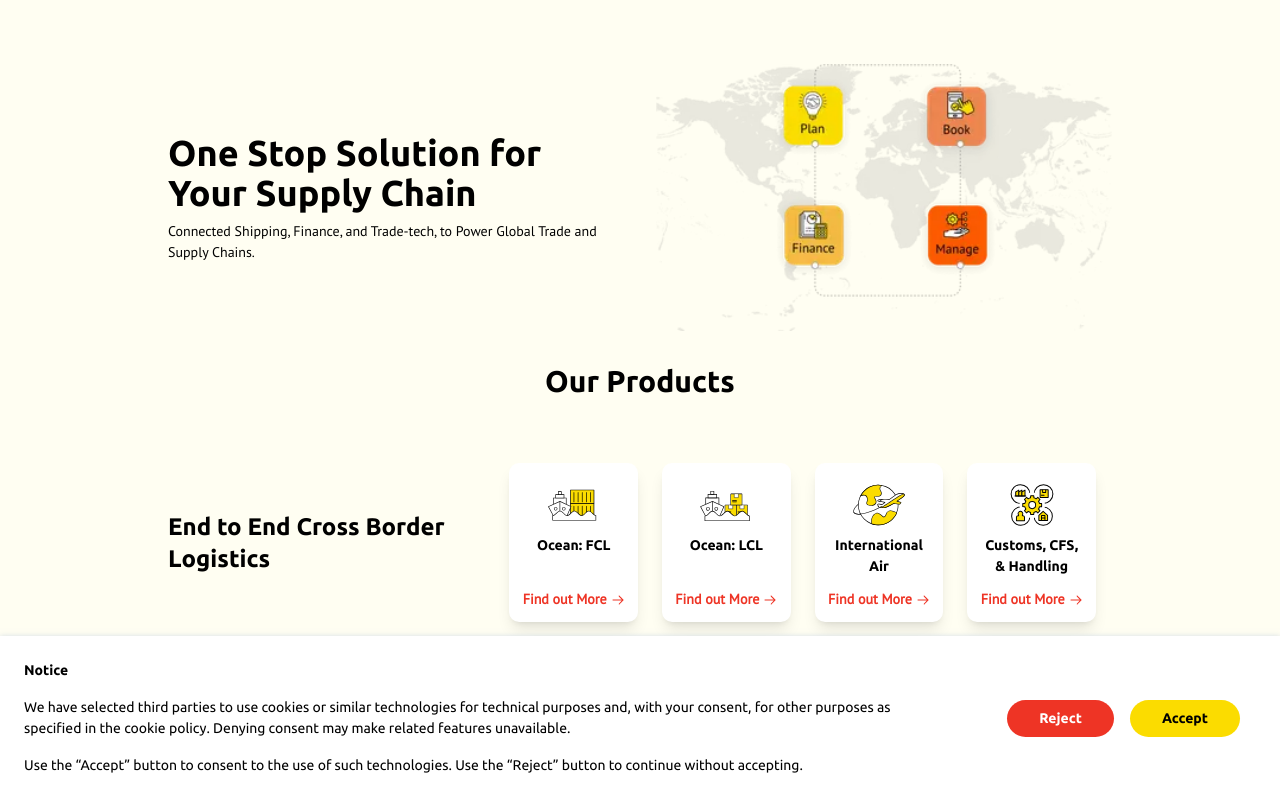
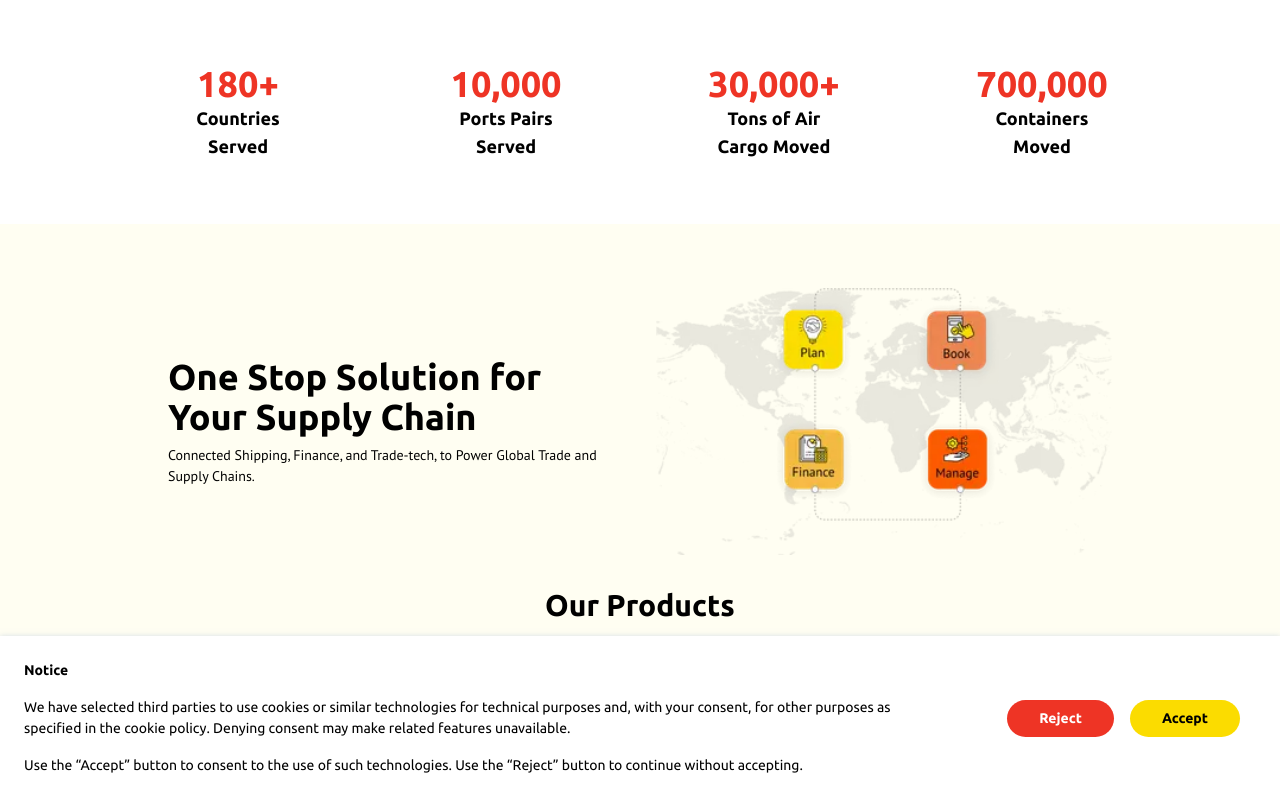
Before and after one commit to LazyCoder-1506/cogo-home-clone, a React (Create React App) app: page / in a window 1280 px wide. Shown: the top 798 px of the page. Built offline with nearby package versions, Linux system fonts and the light colour scheme.

Commit message:
numbers section added

```diff
--- a/package.json
+++ b/package.json
@@ -7,6 +7,7 @@
     "@testing-library/react": "^13.4.0",
     "@testing-library/user-event": "^13.5.0",
     "react": "^18.2.0",
+    "react-countup": "^6.4.2",
     "react-dom": "^18.2.0",
     "react-scripts": "5.0.1",
     "web-vitals": "^2.1.4"
--- a/src/App.js
+++ b/src/App.js
@@ -1,12 +1,14 @@
 import './App.css';
 
 import CookieSection from './components/CookieSection';
+import NumbersSection from './components/NumbersSection';
 import OneStopSolution from './components/OneStopSolution';
 import OurProducts from './components/OurProducts';
 
 function App() {
   return (
     <div className="App">
+      <NumbersSection />
       <div className='bg-light'>
         <OneStopSolution />
         <OurProducts />
--- /dev/null
+++ b/src/components/NumbersSection.jsx
@@ -0,0 +1,29 @@
+import React from 'react'
+import CountUp from 'react-countup'
+
+const NumbersSection = () => {
+  return (
+    <div className='md:w-3/4 mx-auto px-2 my-16'>
+      <div className="grid grid-cols-2 md:grid-cols-4 gap-4 md:gap-32">
+        <div className="text-center">
+          <CountUp start={0} end={180} delay={1} suffix='+' className='text-primary font-bold text-4xl' />
+          <h4 className="text-lg font-bold">Countries Served</h4>
+        </div>
+        <div className="text-center">
+          <CountUp start={0} end={10000} delay={1} className='text-primary font-bold text-4xl' />
+          <h4 className="text-lg font-bold">Ports Pairs Served</h4>
+        </div>
+        <div className="text-center">
+          <CountUp start={0} end={30000} delay={1} suffix='+' className='text-primary font-bold text-4xl' />
+          <h4 className="text-lg font-bold">Tons of Air Cargo Moved</h4>
+        </div>
+        <div className="text-center">
+          <CountUp start={0} end={700000} delay={1} className='text-primary font-bold text-4xl' />
+          <h4 className="text-lg font-bold">Containers Moved</h4>
+        </div>
+      </div>
+    </div>
+  )
+}
+
+export default NumbersSection
```
Also changed, not shown: 1 other file (tests, documents, lock files or other folders).
